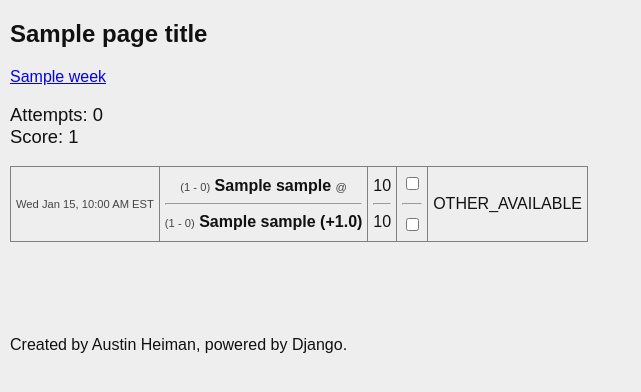
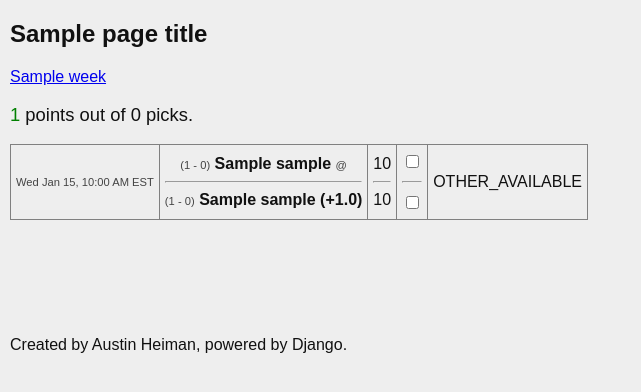
Before and after one commit to atheiman/PickEm, a Django app: template pickem_site/pickem_app/templates/pickem_app/pickset.html in a window 1280 px wide. Shown: the part 103-495 px from the top of the page, without its empty margins (0-641 px from the left). Run offline with Django 3.2, Linux system fonts and the light colour scheme; tables that the repository leaves empty hold one stand-in row (values such as "Sample post"); the template is opened without the code that fills it: values that come from a table or form of the project are taken from there, most other values are stand-ins (such as "Sample title", 1, 10 or a date in 2020).

Commit message:
pickset score formatting

```diff
--- a/pickem_site/pickem_app/templates/pickem_app/pickset.html
+++ b/pickem_site/pickem_app/templates/pickem_app/pickset.html
@@ -13,8 +13,15 @@
 
 	{% if games %}
 
-		<p class="large">Attempts: {{ pickset.attempts }}<br>
-		Score: {{ pickset.correct }}</p>
+		<p class='large'>
+			<span
+			{% if pickset.correct < 0 %}class='red'
+			{% elif pickset.correct > 0 %}class='green'
+			{% endif %}>
+				{{ pickset.correct }}
+			</span>
+			points out of {{ pickset.attempts }} picks.
+		</p>
 
 		<form name="pickForm" action="{% url 'pickem_app:api_pickset' pickset.id %}" method="post">
 		{% csrf_token %}
```
